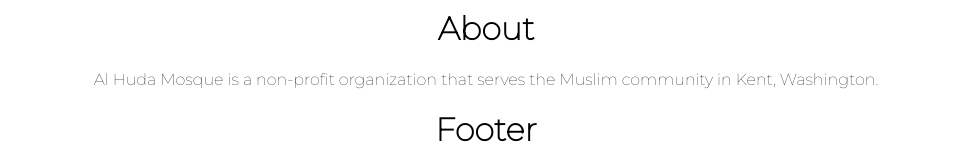
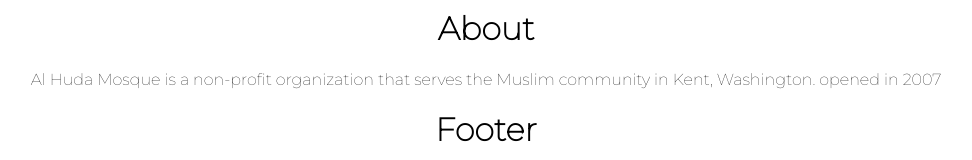
Before and after one commit to nabdi7/masjid, a React (Create React App) app: page /about in a window 1280 px wide. Shown: the part 152-312 px from the top of the page, without its empty margins (154-1126 px from the left). Built offline with nearby package versions, Linux system fonts and the light colour scheme.

Commit message:
first commit

```diff
--- a/src/components/About.js
+++ b/src/components/About.js
@@ -9,7 +9,8 @@
             <h1>About</h1>
 
             <p>Al Huda Mosque is a non-profit organization that
-                serves the Muslim community in Kent, Washington.</p>
+                serves the Muslim community in Kent, Washington.
+                opened in 2007</p>
         </div>
 
         {/* board members */}
```
